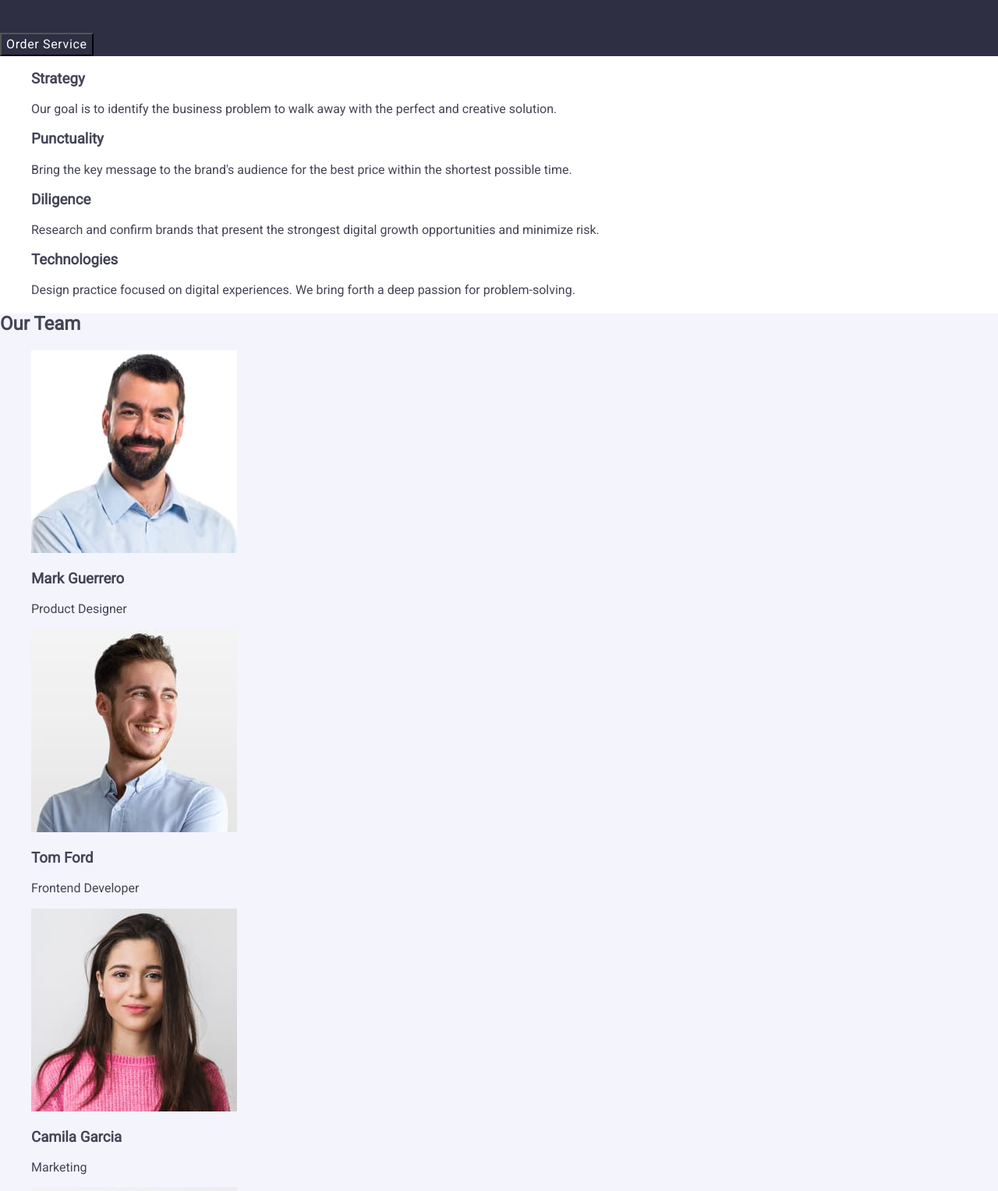
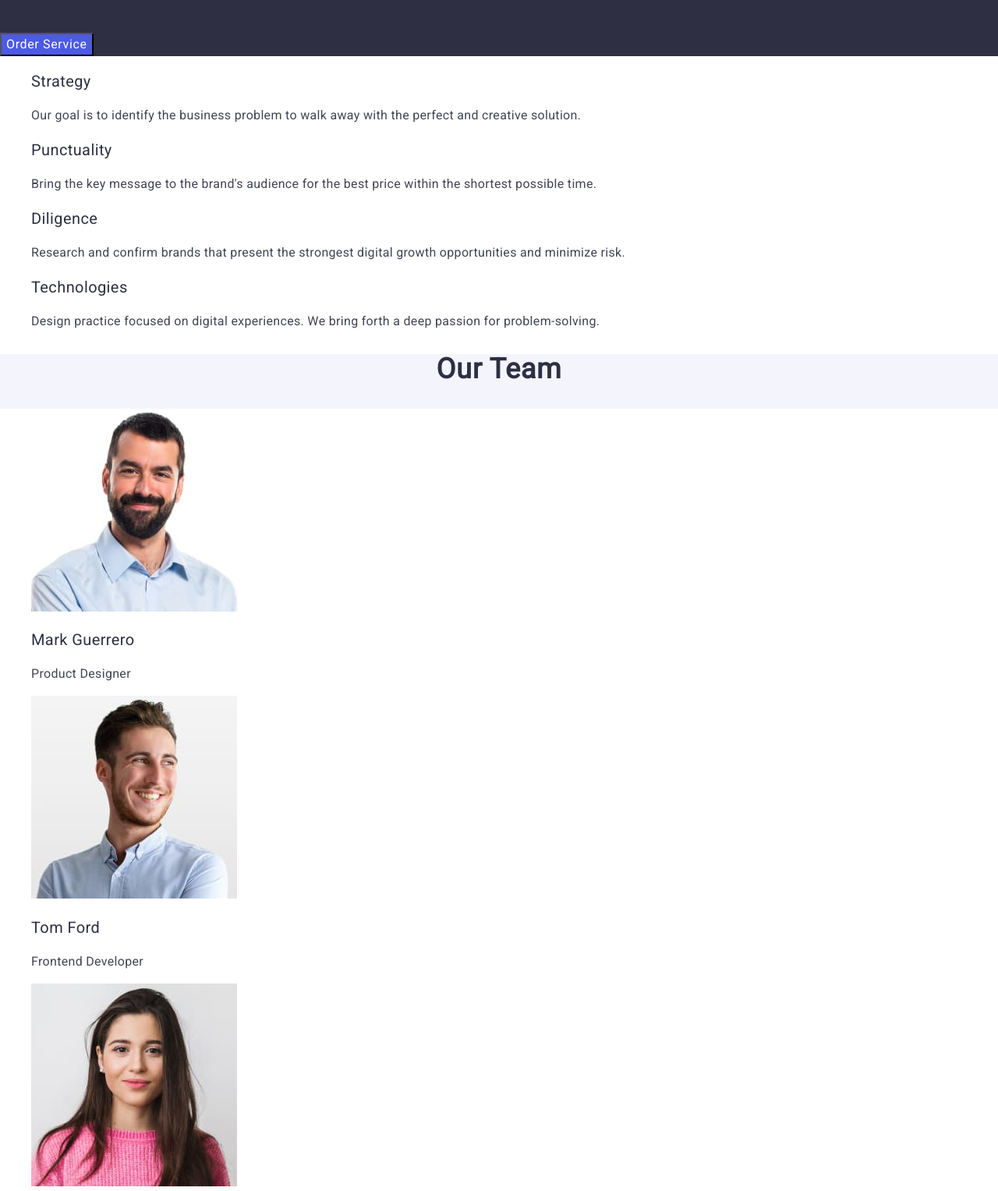
Before and after one commit to uanvi/goit-markup-hw-02, a plain HTML site: page index.html in a window 1280 px wide. Shown: the part 284-1811 px from the top of the page at 78% size. Drawn offline with nearby package versions, Linux system fonts and the light colour scheme.

Commit message:
Fix sections

```diff
--- a/css/styles.css
+++ b/css/styles.css
@@ -34,6 +34,25 @@ ol {
     text-decoration: none;
     color: currentColor;
  }
+
+ /* Common */
+ .section-title {
+    line-height: 111%;
+    font-size: 36px;
+    text-align: center;
+    letter-spacing: 0.02em;
+    text-transform: capitalize;
+    color: var(--navy-blue);
+ }
+ .section-item-title {
+     font-weight: 500;
+     line-height: 120%;
+     font-size: 20px;
+     letter-spacing: 0.02em;
+     color: var(--navy-blue);
+ }
+ /* End Common   */
+
 
 
  /* Header */
@@ -104,7 +123,7 @@ ol {
     line-height: 150%;
     letter-spacing: 0.04em;
     color: var(--white);
-    background-color: var(--iris)
+    background-color: var(--iris);
     cursor: pointer;
  }
 
@@ -114,18 +133,63 @@ ol {
   button:focus {
       background: var(--ocean);
   }
+/* End Hero */
+
+ /** Section 2 Features **/
+.features-title {
+    font-weight: 500;
+    line-height: 120%;
+    font-size: 20px;
+    letter-spacing: 0.02em;
+    color: var(--navy-blue);
+}
+.features-item-text {
+    letter-spacing: 0.02em;
+    line-height: 150%;
+
+}
+
+ /** End Section 2 Features **/
 
 
- /* Section2 */
+ /* Section 3 Team */
  .team {
     background: var(--cloud);
  }
+ .team-title {
+    font-size: 36px;
+    line-height: 111%;
+    text-align: center;
+    letter-spacing: 0.02em;
+    text-transform: capitalize;
+    color: var(--navy-blue)
+ }
+ .team-list {
+    background-color:var(--white);
+
+ }
+ .team-img-title {
+
+ }
+.team-img-text {
+    font-size: 16px;
+    line-height: 150%;
+    letter-spacing: 0.02em;
+}
+ /* End Section 3 Team */
 
 
 
+ /* Section 4 Portfolio */
+ .team {
+     background: var(--cloud);
+ }
+
+ /* End Section 4 Portfolio */
 
  /* Footer */
  .footer {
     background: var(--navy-blue);
     color: var(--white)
  }
+  /* End Footer */
--- a/index.html
+++ b/index.html
@@ -70,33 +70,33 @@
       <!--End Hero Section-->
 
       <!--Section 1-->
-      <section id="features">
-        <h2 hidden>Features</h2>
-        <ul>
-          <li>
-            <h3>Strategy</h3>
-            <p>
+      <section class="features" id="features">
+        <h2 class="section-title" hidden>Features</h2>
+        <ul class="features-list">
+          <li class="features-item">
+            <h3 class="section-item-title">Strategy</h3>
+            <p class="features-item-text">
               Our goal is to identify the business problem to walk away with the
               perfect and creative solution.
             </p>
           </li>
-          <li>
-            <h3>Punctuality</h3>
-            <p>
+          <li class="features-item">
+            <h3 class="section-item-title">Punctuality</h3>
+            <p class="features-item-text">
               Bring the key message to the brand's audience for the best price
               within the shortest possible time.
             </p>
           </li>
-          <li>
-            <h3>Diligence</h3>
-            <p>
+          <li class="features-item">
+            <h3 class="section-item-title">Diligence</h3>
+            <p class="features-item-text">
               Research and confirm brands that present the strongest digital
               growth opportunities and minimize risk.
             </p>
           </li>
-          <li>
-            <h3>Technologies</h3>
-            <p>
+          <li class="features-item">
+            <h3 class="section-item-title">Technologies</h3>
+            <p class="features-item-text">
               Design practice focused on digital experiences. We bring forth a
               deep passion for problem-solving.
             </p>
@@ -105,57 +105,57 @@
       </section>
       <!--End Section 1-->
 
-      <!--Section 2-->
+      <!--Section 3-->
       <section class="team" id="team">
-        <h2>Our Team</h2>
-        <ul>
-          <li>
+        <h2 class="section-title">Our Team</h2>
+        <ul class="team-list">
+          <li class="team-item">
             <img
               src="./images/team/img-gerrero.jpg"
               width="264"
               height="260"
               alt="Photo of Mark Guerrero, Product Designer"
             />
-            <h3>Mark Guerrero</h3>
-            <p>Product Designer</p>
+            <h3 class="section-item-title">Mark Guerrero</h3>
+            <p class="team-img-text">Product Designer</p>
           </li>
-          <li>
+          <li class="team-item">
             <img
               src="./images/team/img-ford.jpg"
               width="264"
               height="260"
               alt="Photo of Tom Ford, Frontend Developer"
             />
-            <h3>Tom Ford</h3>
-            <p>Frontend Developer</p>
+            <h3 class="section-item-title">Tom Ford</h3>
+            <p class="team-img-text">Frontend Developer</p>
           </li>
-          <li>
+          <li class="team-item">
             <img
               src="./images/team/img-garcia.jpg"
               width="264"
               height="260"
               alt="Photo of Camila Garcia, Marketing specialist"
             />
-            <h3>Camila Garcia</h3>
-            <p>Marketing</p>
+            <h3 class="section-item-title">Camila Garcia</h3>
+            <p class="team-img-text">Marketing</p>
           </li>
-          <li>
+          <li class="team-item">
             <img
               src="./images/team/img-willson.jpg"
               width="264"
               height="260"
               alt="Photo of Daniel Wilson, UI Designer"
             />
-            <h3>Daniel Wilson</h3>
-            <p>UI Designer</p>
+            <h3 class="section-item-title">Daniel Wilson</h3>
+            <p class="team-img-text">UI Designer</p>
           </li>
         </ul>
       </section>
-      <!--End Section 2-->
+      <!--End Section 3-->
 
-      <!--Section 3-->
+      <!--Section 4-->
       <section class="portfolio" id="portfolio">
-        <h2 class="portfolio-title">Our Portfolio</h2>
+        <h2 class="section-title">Our Portfolio</h2>
         <ul>
           <li>
             <img
@@ -163,6 +163,7 @@
               alt="Banking App"
               width="360"
             />
+            <h3 class="section-item-title">Banking App</h3>
           </li>
           <li>
             <img
@@ -170,6 +171,7 @@
               alt="Cashless Payment"
               width="360"
             />
+            <h3 class="section-item-title">Cashless Payment</h3>
           </li>
           <li>
             <img
@@ -177,6 +179,7 @@
               alt="Meditation App"
               width="360"
             />
+            <h3 class="section-item-title">Meditation App</h3>
           </li>
           <li>
             <img
@@ -184,6 +187,7 @@
               alt="Taxi Service"
               width="360"
             />
+            <h3 class="section-item-title">Taxi Service</h3>
           </li>
           <li>
             <img
@@ -191,6 +195,7 @@
               alt="Screen Illustrations"
               width="360"
             />
+            <h3 class="section-item-title">Screen Illustrations</h3>
           </li>
           <li>
             <img
@@ -198,10 +203,11 @@
               alt="Online Courses"
               width="360"
             />
+            <h3 class="section-item-title">Online Courses</h3>
           </li>
         </ul>
       </section>
-      <!--End Section 3-->
+      <!--End Section 4-->
     </main>
 
     <!-- Footer -->
```
